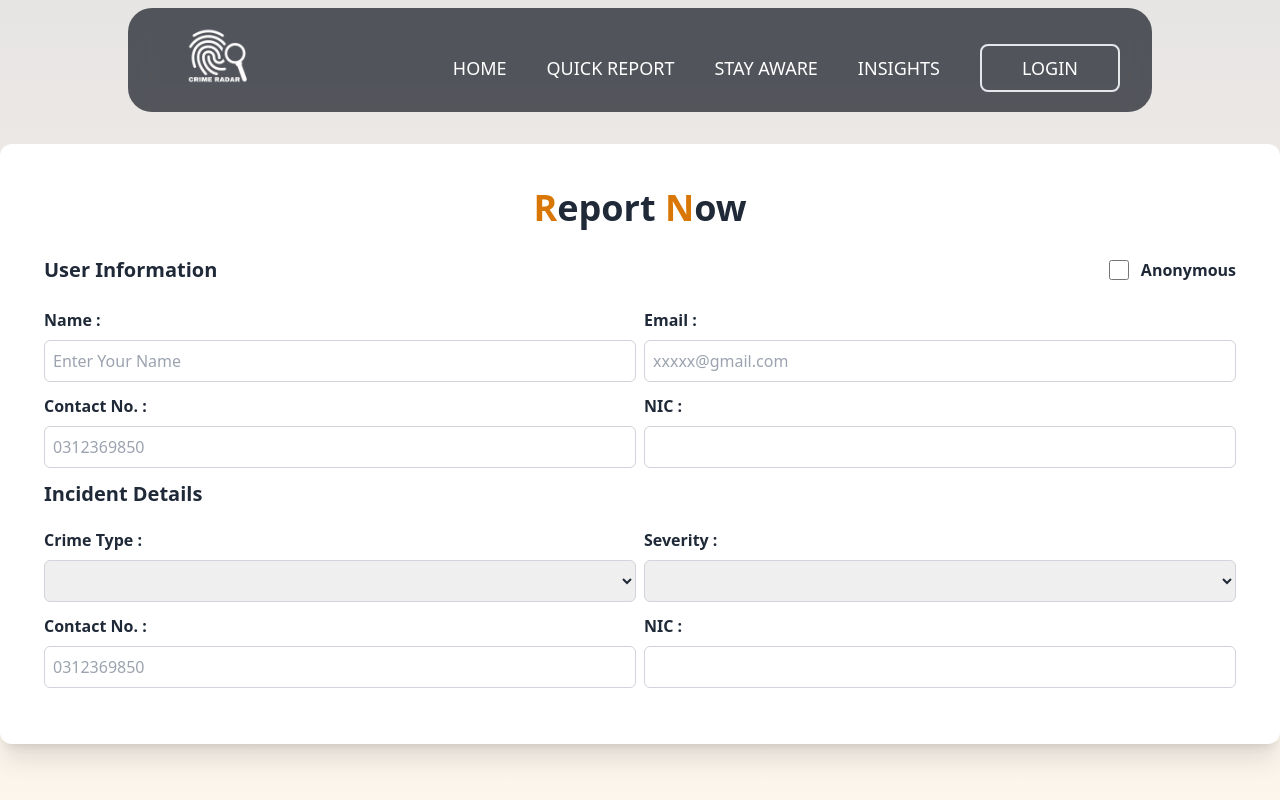
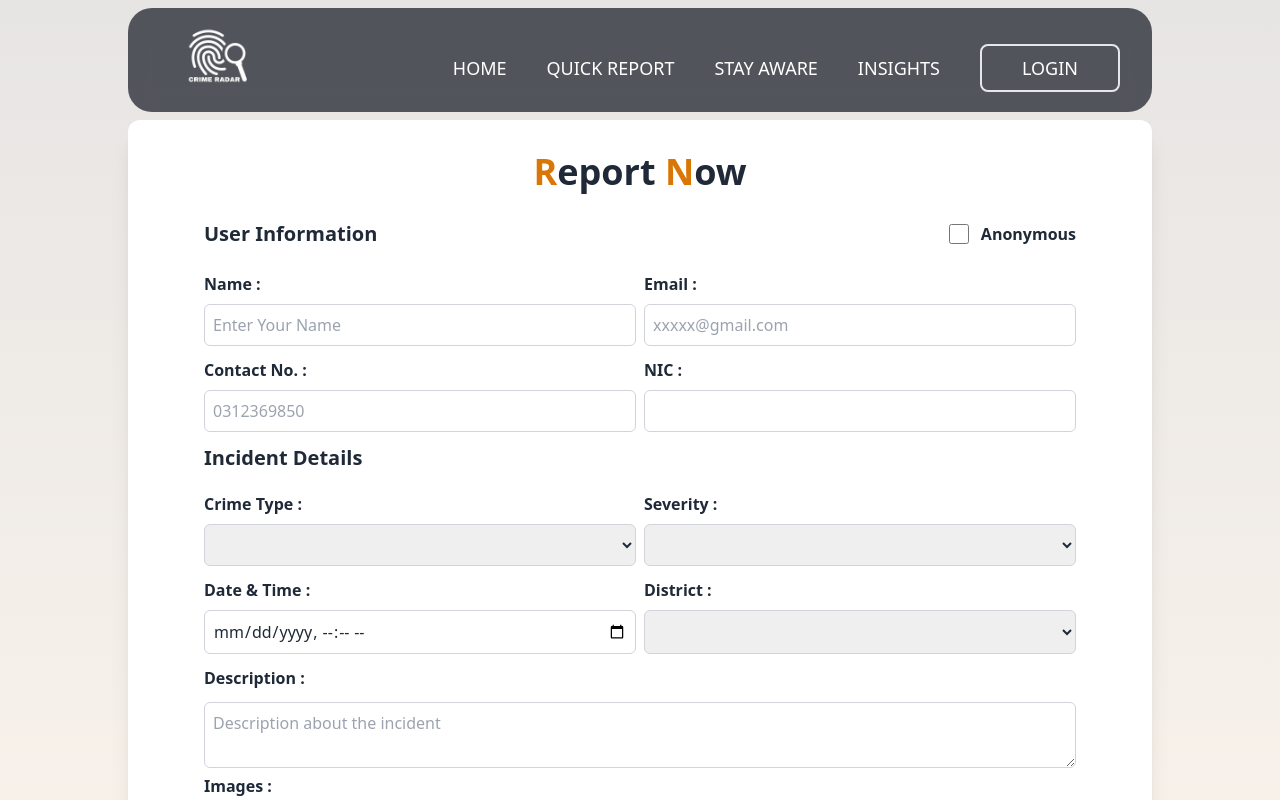
Before and after one commit to A-Himaa/Crime_Radar, a React (Create React App) app in the folder frontend/: page /newreport in a window 1280 px wide. Shown: the top 800 px of the page. Built offline with nearby package versions, Linux system fonts and the light colour scheme.

Commit message:
Crime reporting implementation

```diff
--- a/frontend/package.json
+++ b/frontend/package.json
@@ -7,6 +7,7 @@
     "@testing-library/jest-dom": "^6.6.3",
     "@testing-library/react": "^16.2.0",
     "@testing-library/user-event": "^13.5.0",
+    "axios": "^1.8.4",
     "leaflet": "^1.9.4",
     "lucide-react": "^0.483.0",
     "postcss-flexbugs-fixes": "^5.0.2",
--- a/frontend/src/App.js
+++ b/frontend/src/App.js
@@ -20,15 +20,9 @@ function App() {
           <Route path="/" element={<Home />} />
           <Route path="/crimeMap" element={<CrimeMap />} />
           <Route path="/locationList" element={<LocationList />} />
+          <Route path="/newreport" element={<Report />} />
         </Routes>
       </div>
-
-
-      <Routes>
-        <Route path="/" element={<Home />} />
-        <Route path="/newreport" element={<Report />} />
-      </Routes>
-
 
     </Router>
   );
--- a/frontend/src/Components/Report.js
+++ b/frontend/src/Components/Report.js
@@ -1,19 +1,57 @@
 import React,{useState} from "react";
+import axios from "axios";
 
 function Report(){
+    const [name, setName] = useState("");
+    const [email, setEmail] = useState("");
+    const [contactNo, setcontactNo] = useState("");
+    const [nic, setnic] = useState("");
+
+
+
+    const handleKeyDown = (e) => {
+        const key = e.key;
+        const isNumber = /^[0-9]$/.test(key);
+        const isBackspace = key === "Backspace" || key === "Delete";
+        const isV = key === "V" || key === "v";
+
+        // Check length dynamically
+        const currentLength = nic.length;
+
+        const isValid = isNumber || isBackspace || (isV && currentLength === 9);
+
+        if (!isValid) {
+            e.preventDefault();
+        }
+    };
+
+    const handleChange = (e) => {
+        const inputNic = e.target.value;
+
+        // Enforce max length (12 for new NIC, 10 for old NIC)
+        if (/^\d{0,9}[Vv]?$|^\d{0,12}$/.test(inputNic)) {
+            setnic(inputNic);
+        }
+    };
+
+
+
+
+
+
 
     return(
     <div className="w-full flex justify-center items-center bg-gradient-to-b from-stone-200 to-orange-50">
 
         {/*----------Form Container---------*/}
-        <div className="bg-white rounded-xl shadow-xl px-8 py-6 w-full w-[50vw] mt-[18vh] mb-[18vh]">
-            <h2 className="text-4xl font-bold text-gray-800 mb-4 text-center mt-5">
+        <div className="bg-white rounded-xl shadow-xl px-8 py-6 w-[80vw] mt-[15vh] mb-[18vh]">
+            <h2 className="text-4xl font-bold text-gray-800 mb-4 text-center mt-2">
             <span className="text-amber-600">R</span>eport <span className="text-amber-600">N</span>ow
             </h2>
 
 
             {/*----------Form-------------*/}
-            <form className="text-gray-800">
+            <form className="text-gray-800 pl-8 pr-8">
 
 
 
@@ -33,16 +71,102 @@ function Report(){
                 <div className="flex justify-between grid grid-cols-2 gap-2 pl-3 pr-3 mt-3 ">
                     <label className="font-semibold">Name :</label>
                     <label className="font-semibold">Email :</label>
-                    <input type="text" className="border border-gray-300 rounded-md w-full p-2" placeholder="Enter Your Name" />
-                    <input type="email" className="border border-gray-300 rounded-md w-full p-2" placeholder="xxxxx@gmail.com" />
+
+                    {/* Name Validation */}
+                    <input type="text"
+                        value={name}
+                        onKeyDown={(e) => {
+                            const key = e.key;
+                            const isLetter = /^[a-zA-z]$/.test(key);
+                            const isBackspace = key === 'Backspace';
+
+                            const isValid = isLetter || isBackspace;
+
+                            if(!isValid){
+                                e.preventDefault();
+                            }
+                        }}
+
+                        onChange={(e) => {
+                            const rname = e.target.value;
+
+                            if (/^[a-zA-Z ]*$/.test(rname)) {
+                                setName(rname);
+                            }
+                        }}
+                    className="border border-gray-300 rounded-md w-full p-2" placeholder="Enter Your Name" />
+
+
+                    {/* Email validation */}
+                    <input type="email"
+                        value={email}
+                        onKeyDown={(e) => {
+                            const key = e.key;
+                            const isEmailLetter = /^[a-zA-Z0-9._+@-]$/.test(key)
+                            const isBackspace = key === 'Backspace';
+
+                            const isValid = isBackspace || isEmailLetter;
+
+                            if(!isValid){
+                                e.preventDefault();
+                            }
+                        }}
+
+                        onChange={(e) => {
+                            const newVal = e.target.value;
+
+                            const validInput = /^[a-zA-Z0-9._+@-]*$/.test(newVal);
+
+                            if(validInput){
+                                setEmail(newVal);
+                            }
+                        }}
+                    className="border border-gray-300 rounded-md w-full p-2" placeholder="xxxxx@gmail.com" />
+
                 </div>
 
             {/*---------2nd Row---------*/}
             <div className="flex justify-between grid grid-cols-2 gap-2 pl-3 pr-3 mt-3 ">
                     <label className="font-semibold">Contact No. :</label>
                     <label className="font-semibold">NIC :</label>
-                    <input type="text" className="border border-gray-300 rounded-md w-full p-2" placeholder="0312369850" />
-                    <input type="text" className="border border-gray-300 rounded-md w-full p-2" />
+
+
+                    <input type="text"
+                        value={contactNo}
+                        onKeyDown={(e) => {
+                            const key = e.key;
+                            const isDigit = /^[0-9]$/.test(key);
+                            const isBackspace = key === 'Backspace';
+
+                            const isValid = isBackspace || isDigit;
+
+                            if(!isValid){
+                                e.preventDefault();
+                            }
+                        }}
+
+                        onChange={(e) => {
+                            const validNo = e.target.value;
+
+                            if(/^[0-9]*$/.test(validNo)){
+                                setcontactNo(validNo);
+                            }
+                        }}
+
+                        minLength={10}
+                        maxLength={10}
+                    className="border border-gray-300 rounded-md w-full p-2" placeholder="0312369850" />
+
+
+                    {/* NIC validation */}
+                    <input type="text"
+                           value={nic}
+                           onKeyDown={handleKeyDown}
+                           onChange={handleChange}
+                           maxLength={12}
+
+
+                    className="border border-gray-300 rounded-md w-full p-2" />
                 </div>
 
                 {/* <hr className="border-gray-400 opacity-50 mt-5 " /> */}
@@ -79,12 +203,68 @@ function Report(){
                 </div>
 
             {/*---------2nd Row---------*/}
-            <div className="flex justify-between grid grid-cols-2 gap-2 pl-3 pr-3 mt-3 pb-8">
-                    <label className="font-semibold">Contact No. :</label>
-                    <label className="font-semibold">NIC :</label>
-                    <input type="text" className="border border-gray-300 rounded-md w-full p-2" placeholder="0312369850" />
-                    <input type="text" className="border border-gray-300 rounded-md w-full p-2 " />
+            <div className="flex justify-between grid grid-cols-2 gap-2 pl-3 pr-3 mt-3">
+                    <label className="font-semibold">Date & Time :</label>
+                    <label className="font-semibold">District :</label>
+
+                    <input type="datetime-local" className="border border-gray-300 rounded-md w-full p-2" />
+
+                    {/*--------Location-------*/}
+                    <select className="border border-gray-300 rounded-md w-full p-2 ">
+                            <option value=""/>
+                            <option value="colombo">Colombo</option>
+                            <option value="gampaha">Gampaha</option>
+                            <option value="kalutara">Kalutara</option>
+                            <option value="kandy">Kandy</option>
+                            <option value="matale">Matale</option>
+                            <option value="nuwara-eliya">Nuwara Eliya</option>
+                            <option value="galle">Galle</option>
+                            <option value="hambantota">Hambantota</option>
+                            <option value="jaffna">Jaffna</option>
+                            <option value="kilinochchi">Kilinochchi</option>
+                            <option value="mullaitivu">Mullaitivu</option>
+                            <option value="mannar">Mannar</option>
+                            <option value="vavuniya">Vavuniya</option>
+                            <option value="trincomalee">Trincomalee</option>
+                            <option value="batticaloa">Batticaloa</option>
+                            <option value="ampara">Ampara</option>
+                            <option value="polonnaruwa">Polonnaruwa</option>
+                            <option value="badulla">Badulla</option>
+                            <option value="moneragala">Moneragala</option>
+                            <option value="ratnapura">Ratnapura</option>
+                            <option value="kegalle">Kegalle</option>
+                            <option value="kurunegala">Kurunegala</option>
+                            <option value="anuradhapura">Anuradhapura</option>
+                            <option value="matar">Matara</option>
+                            <option value="puttalam">Puttalam</option>
+
+
+                    </select>
                 </div>
+
+                {/*---------3rd Row---------*/}
+                <div className="pl-3 pr-3 pt-3">
+                    <label className="font-semibold">Description :</label>
+                    <textarea className="border border-gray-300 rounded-md w-full p-2 mt-3" placeholder="Description about the incident" />
+                </div>
+
+                {/*---------4th Row---------*/}
+                <div className="pl-3 pr-3 pb-3">
+                    <label className="font-semibold">Images :</label>
+                    <input type="file" className="border border-gray-300 rounded-md w-full p-4 mt-3" placeholder="Description about the incident" />
+                </div>
+
+                <div className="p-3 flex items-center">
+                    <input type="checkbox" className="w-5 h-5"/>
+                    <label className="pl-3">I hereby confirm that all the information provided is accurate and true to the best of my knowledge</label>
+                </div>
+
+                <div className="flex justify-end">
+                <button className="bg-amber-800 text-white font-bold py-3 px-5 rounded-lg opacity-80 transition duration-300 ease-in-out transform hover:scale-105 mr-3 mt-4">
+                    Submit
+                </button>
+</div>
+
 
             </form>
         </div>
--- a/frontend/src/Components/imageSlider.js
+++ b/frontend/src/Components/imageSlider.js
@@ -32,7 +32,7 @@ const ImageSlider = () => {
   };
 
   return (
-    <div className="relative w-[85vw] h-[vh] mx-auto overflow-hidden mb-20 mt-10 p-4">
+    <div className="relative w-[90vw] h-[vh] mx-auto overflow-hidden mb-20 mt-10 p-4">
       <div
         className="flex transition-transform duration-200"
         style={{ transform: `translateX(-${currIndex * 33}%)` }}
```
Also changed, not shown: 1 other file (tests, documents, lock files or other folders).
